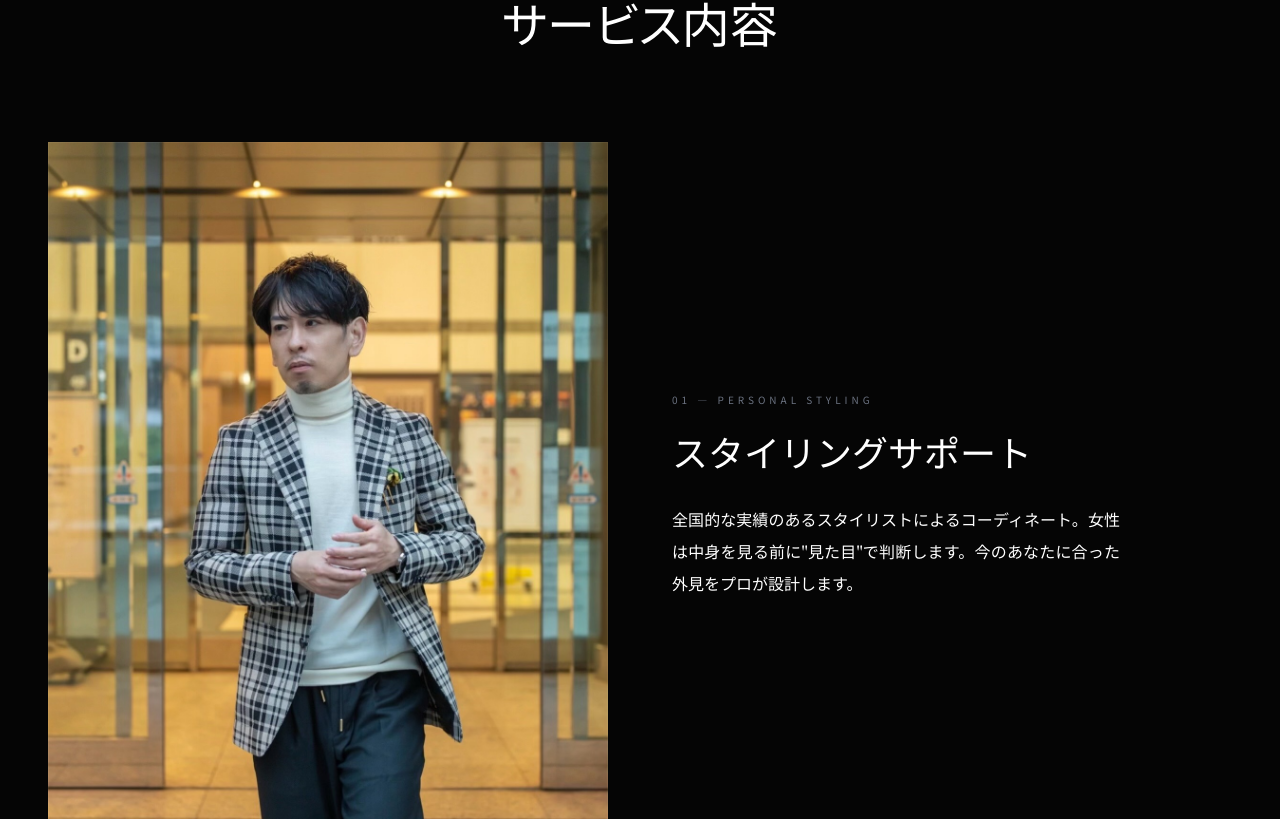
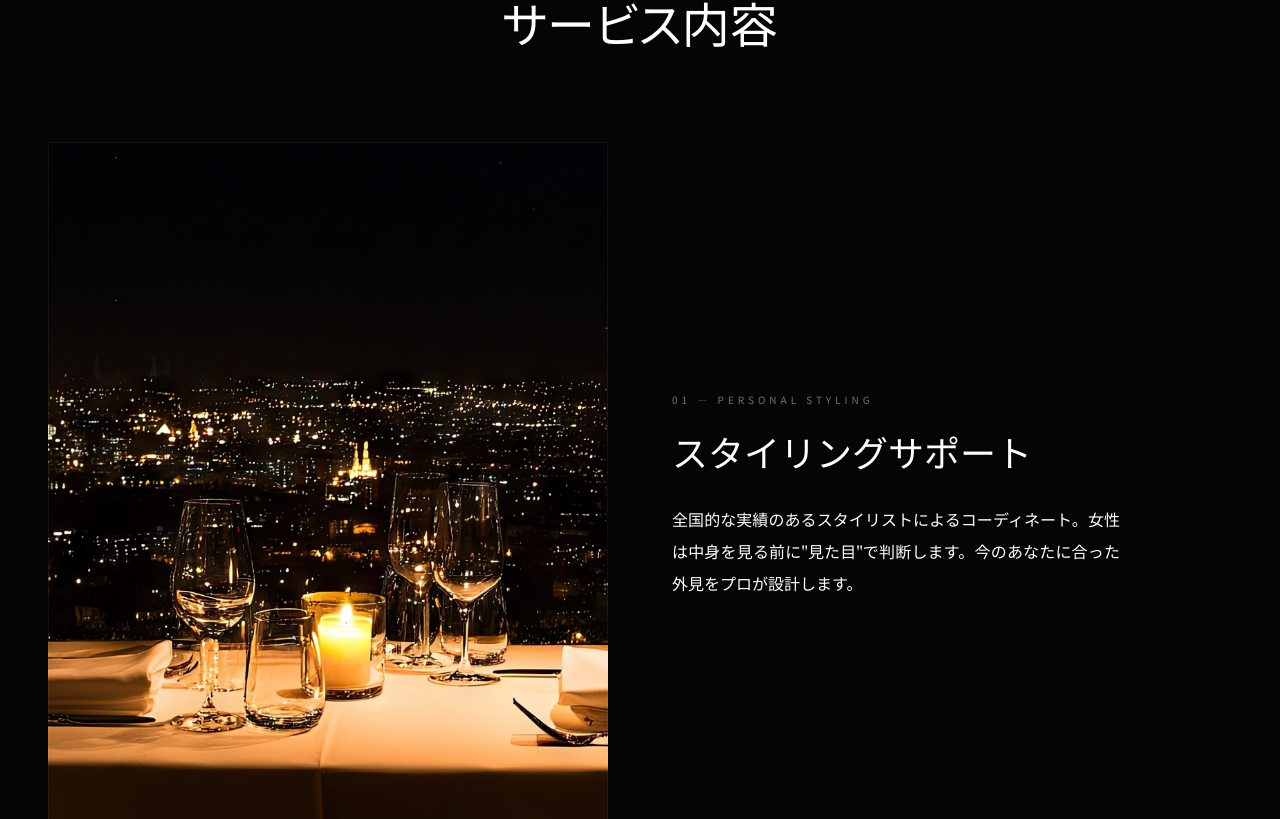
Before and after one commit to kawabata1111/TOKYO-DATE-PLANNER, a React (Vite) app: page / in a window 1280 px wide. Shown: the part 1641-2460 px from the top of the page. Built offline with nearby package versions, Linux system fonts and the light colour scheme.

Commit message:
内海亮の画像を更新

```diff
--- a/components/home/ServiceShowcase.tsx
+++ b/components/home/ServiceShowcase.tsx
@@ -51,7 +51,7 @@ export const ServiceSection: React.FC = () => {
       title: "Personal Styling",
       jpTitle: "スタイリングサポート",
       desc: "全国的な実績のあるスタイリストによるコーディネート。女性は中身を見る前に\"見た目\"で判断します。今のあなたに合った外見をプロが設計します。",
-      img: "/images/profile.jpg"
+      img: "/images/profile.png"
     },
     {
       id: "02",
--- a/components/home/SocialProof.tsx
+++ b/components/home/SocialProof.tsx
@@ -58,7 +58,7 @@ export const ProfileSection: React.FC = () => {
         <div className="w-full md:w-5/12 h-[300px] md:h-auto min-h-[300px] md:min-h-[500px] relative">
           <div className="absolute inset-0 bg-[#050505]/20 z-10" />
           <img
-            src="/images/profile.jpg"
+            src="/images/profile.png"
             alt="内海 亮"
             loading="lazy"
             className="w-full h-full object-cover"
```
Also changed, not shown: public/images/profile.png (renamed from public/images/hero.png).
